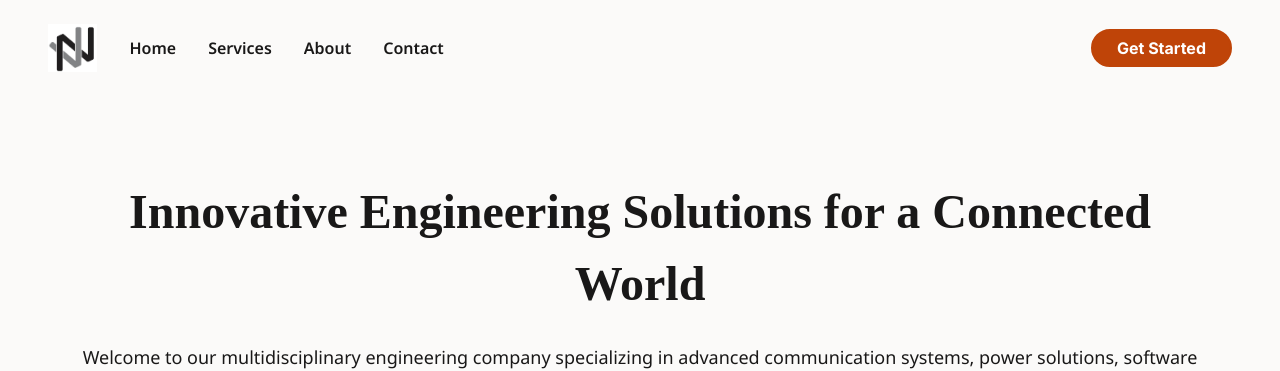
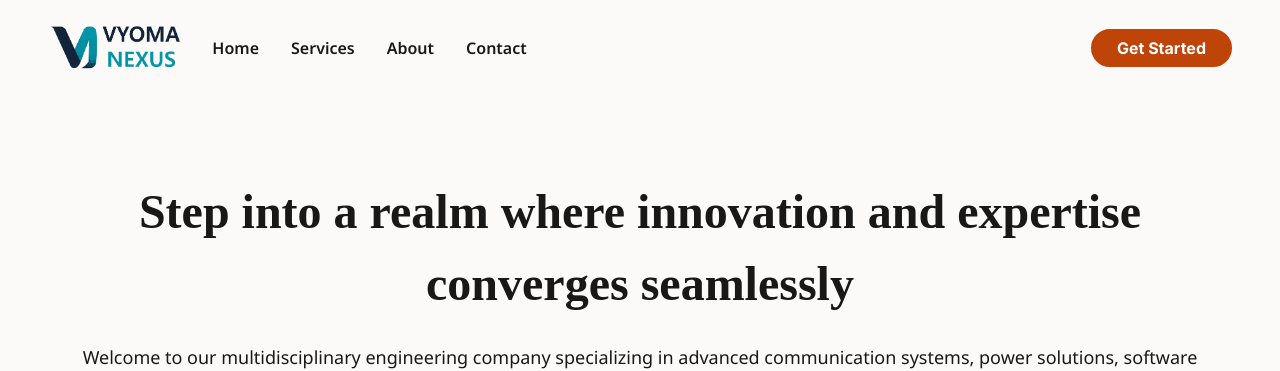
Before and after one commit to arm666/vyomanexus, a React (Vite) app: page / in a window 1280 px wide. Shown: the top 371 px of the page. Built offline with nearby package versions, Linux system fonts and the light colour scheme; a web font is replaced by a local one.

Commit message:
Update logo on synchronize branch (#2)
* Update logo on synchronize branch

* Synchronized Home page heading text

* Removed background from the image and fixed hydration error by creating div in place of p

* Added image of Er. Suraj Paudel

```diff
--- a/src/components/AboutUs.tsx
+++ b/src/components/AboutUs.tsx
@@ -2,7 +2,7 @@ const AboutUs = () => {
   return (
     <div id="about" className="thq-section-padding">
       <h2 className="thq-heading-2">About Us</h2>
-      <p
+      <div
         className="thq-body-large"
         style={{ gap: "var(--dl-layout-space-unit)", display: "grid" }}
       >
@@ -29,7 +29,7 @@ const AboutUs = () => {
           development, MATLAB design, electronic systems, and firefighting and
           rescue equipment.
         </div>
-      </p>
+      </div>
     </div>
   );
 };
--- a/src/components/testimonial17.tsx
+++ b/src/components/testimonial17.tsx
@@ -237,7 +237,7 @@ Testimonial17.defaultProps = {
   author3Alt: "Image of Michael Brown",
   author1Name: undefined,
   author1Src:
-    "https://images.unsplash.com/photo-1697482620377-b945808a38ed?crop=entropy&cs=tinysrgb&fit=max&fm=jpg&ixid=M3w5MTMyMXwwfDF8cmFuZG9tfHx8fHx8fHx8MTc1MjA3MTM2N3w&ixlib=rb-4.1.0&q=80&w=1080",
+    "https://vyomanexus.com.np/suraj.webp",
   author3Name: undefined,
   review2: undefined,
   author2Name: undefined,
--- a/src/views/Home.tsx
+++ b/src/views/Home.tsx
@@ -110,7 +110,8 @@ const Home = () => {
         heading1={
           <Fragment>
             <span className="home-text116">
-              Innovative Engineering Solutions for a Connected World
+              Step into a realm where innovation and expertise converges
+              seamlessly
             </span>
           </Fragment>
         }
```
Also changed, not shown: public/logo.png.
